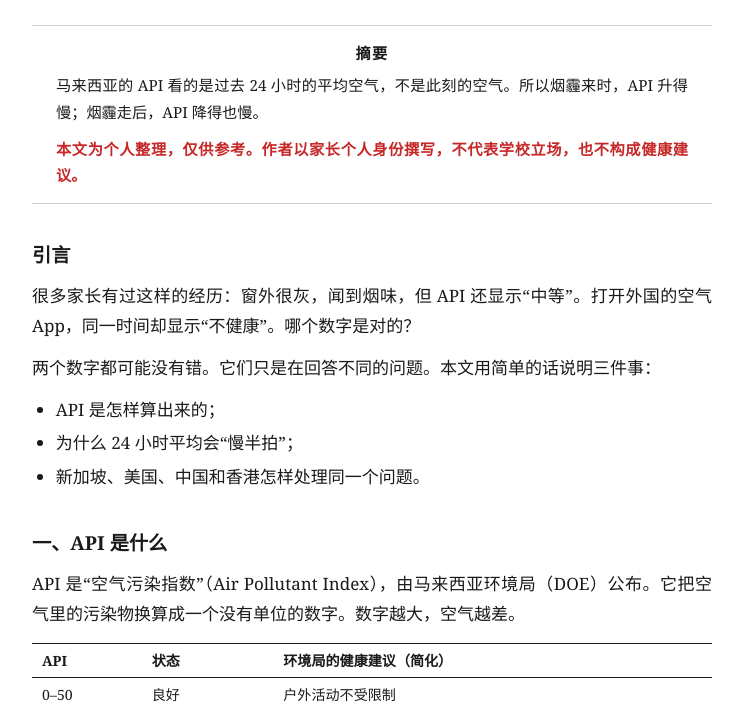
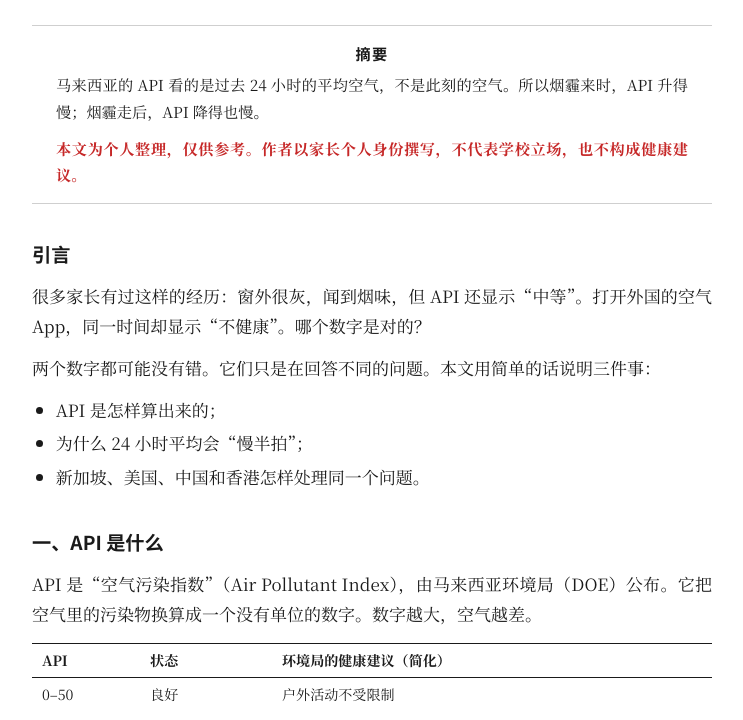
Before and after one commit to sippananda/sasana_api, a plain HTML site: page docs/api-zh.html in a window 1280 px wide. Shown: the part 202-922 px from the top of the page, without its empty margins (268-1011 px from the left). Drawn offline with Linux system fonts and the light colour scheme.

Commit message:
Article pages: Times for English; Noto Serif SC body and Noto Sans SC headings for Chinese
The Chinese fonts are cut to the characters of api-zh.html and served from
docs/fonts (SIL Open Font License, see OFL.txt). No outside font service.

Co-Authored-By: Claude Opus 5.5 <noreply@anthropic.com>
Claude-Session: https://claude.ai/code/session_01JQEfHtWNDhRvxbmUmViWBA

```diff
--- a/docs/api-zh.html
+++ b/docs/api-zh.html
@@ -6,11 +6,15 @@
 <title>马来西亚 API 是怎样算出来的？ – Sasana 烟霾监测</title>
 <meta name="description" content="马来西亚空气污染指数（API）的计算方法、24 小时平均带来的滞后，以及与新加坡、美国、中国和香港的对比。">
 <style>
+  /* Noto Serif SC and Noto Sans SC (SIL Open Font License 1.1), cut to the characters of this page. */
+  @font-face { font-family: "Sasana Serif SC"; src: url(fonts/serif-sc-regular.woff2) format("woff2"); font-weight: 400; font-display: swap; }
+  @font-face { font-family: "Sasana Serif SC"; src: url(fonts/serif-sc-bold.woff2) format("woff2"); font-weight: 700; font-display: swap; }
+  @font-face { font-family: "Sasana Sans SC"; src: url(fonts/sans-sc-bold.woff2) format("woff2"); font-weight: 700; font-display: swap; }
   :root { color-scheme: light; --ink: #1a1a1a; --ink-2: #555; --rule: #cfcfcf; }
   * { box-sizing: border-box; }
   body {
     margin: 0; background: #fff; color: var(--ink);
-    font: 17px/1.75 "Noto Serif SC", "Source Han Serif SC", "Songti SC", "STSong", "SimSun", Georgia, serif;
+    font: 17px/1.75 "Sasana Serif SC", "Noto Serif SC", "Source Han Serif SC", "Songti SC", "STSong", "SimSun", serif;
   }
   main { max-width: 720px; margin: 0 auto; padding: 24px 20px 56px; }
   .top {
@@ -21,6 +25,7 @@
   header.paper { text-align: center; margin: 36px 0 28px; }
   header.paper p { text-align: center; }
   .tw { overflow-x: auto; margin: 14px 0 18px; }
+  h1, h2, h3, .abstract h2 { font-family: "Sasana Sans SC", "Noto Sans SC", "Source Han Sans SC", "PingFang SC", "Microsoft YaHei", sans-serif; }
   h1 { font-size: 1.75rem; line-height: 1.3; margin: 0; font-weight: 700; text-wrap: balance; }
   .subtitle { font-size: 1.05rem; color: var(--ink-2); margin: 8px 0 0; text-wrap: balance; }
   .byline { margin: 18px 0 0; font-size: .95rem; }
```
Also changed, not shown: docs/api-en.html (+2 -1 lines), docs/fonts/OFL.txt (added), docs/fonts/sans-sc-bold.woff2 (added), docs/fonts/serif-sc-bold.woff2 (added), docs/fonts/serif-sc-regular.woff2 (added).
